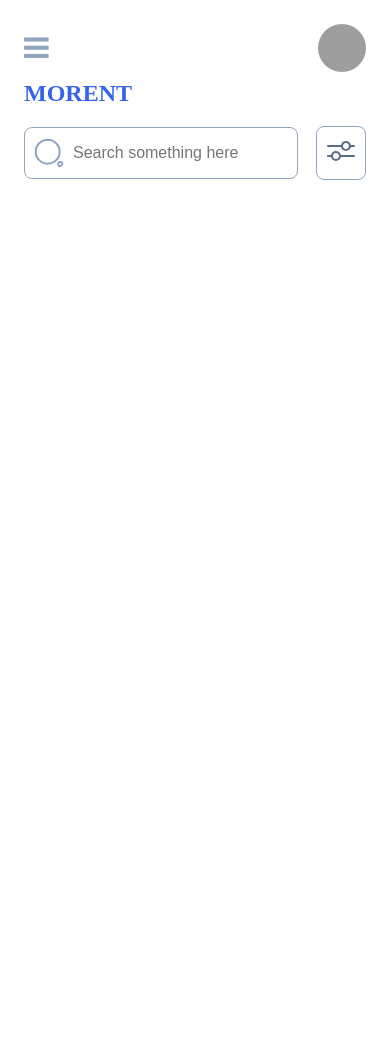
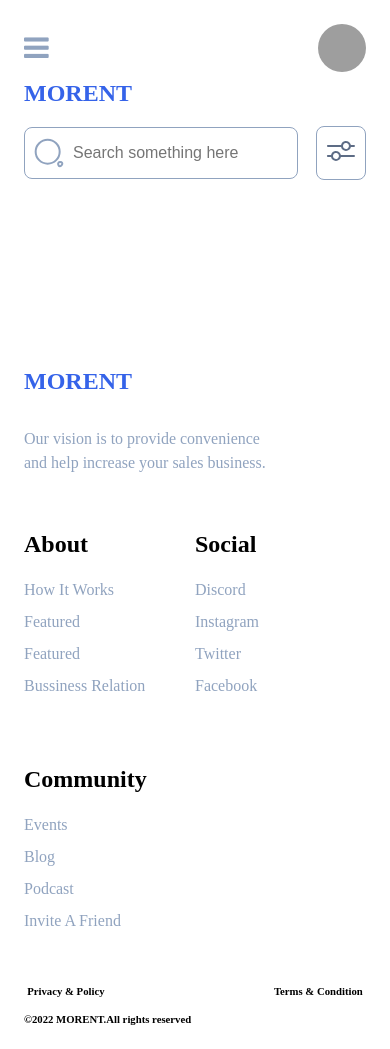
Before and after one commit to meet-org/Morent-Cars, a React (Create React App) app: page / in a window 390 px wide. Before the commit the page ends 844 px from the top, so only its background shows below. Built offline with nearby package versions, Linux system fonts and the light colour scheme; grey boxes are pictures that could not be loaded.

Commit message:
Footer mobile view Done

```diff
--- a/src/App.js
+++ b/src/App.js
@@ -1,12 +1,16 @@
 import React, { Component } from "react";
 import "./App.scss";
 import Navbar from "./components/navbar/Navbar.js";
+import Footer from "./components/footer/Footer.js";
 
 class App extends Component {
    render() {
       return (
          <div className="App">
             <Navbar></Navbar>
+            <br /><br /><br /><br /><br />
+            <br /><br /><br /><br /><br />
+            <Footer></Footer>
          </div>
       );
    }
--- a/src/App.scss
+++ b/src/App.scss
@@ -0,0 +1,3 @@
+.App{
+    padding: 1.5rem;
+}
--- /dev/null
+++ b/src/components/footer/Footer.js
@@ -0,0 +1,36 @@
+import React, { Component } from 'react';
+import './footer.scss';
+import FooterItem from './FooterItem';
+
+class Footer extends Component {
+    state = {  }
+    render() {
+        return (
+            <>
+                <footer>
+                    <div className="logo-box">
+                        <h2 className='logo'>MORENT</h2>
+                        <p className='description'>
+                            Our vision is to provide convenience
+                            and help increase your sales business.
+                        </p>
+                    </div>
+                    <div className="item-container">
+                        <FooterItem title='About' item1='how it works' item2='Featured' item3='Featured' item4='bussiness relation'></FooterItem>
+                        <FooterItem title='Social' item1='discord' item2='instagram' item3='twitter' item4='facebook'></FooterItem>
+                        <FooterItem title='Community' item1='events' item2='blog' item3='podcast' item4='invite a friend'></FooterItem>
+                    </div>
+                    <div className="copy-section">
+                        <div className="policy-section">
+                            <h6>Privacy & Policy</h6>
+                            <h6>Terms & Condition</h6>
+                        </div>
+                        <h6>&copy;2022 MORENT.All rights reserved</h6>
+                    </div>
+                </footer>
+            </>
+        );
+    }
+}
+
+export default Footer;
--- /dev/null
+++ b/src/components/footer/FooterItem.js
@@ -0,0 +1,23 @@
+import React, { Component } from 'react';
+
+class FooterItem extends Component {
+    state = {  }
+    render() {
+        const {title,item1, item2, item3, item4} = this.props;
+        return (
+            <>
+                <div className="footer-list-item">
+                    <h2 className="title">{title}</h2>
+                    <ul>
+                        <li>{item1}</li>
+                        <li>{item2}</li>
+                        <li>{item3}</li>
+                        <li>{item4}</li>
+                    </ul>
+                </div>
+            </>
+        );
+    }
+}
+
+export default FooterItem;
--- /dev/null
+++ b/src/components/footer/footer.scss
@@ -0,0 +1,53 @@
+@import '../../index.scss';
+
+footer{
+    .logo-box{
+        width: 16rem;
+
+        .logo{
+            color: var(--color-primary);
+            margin : {
+                top: .5rem;
+                bottom: 1.2rem;
+            }
+        }
+        .description{
+            color: var(--color-dark-300);
+            line-height: 1.5;
+            margin: {
+                top: 2rem;
+                bottom: 1.5rem;
+            };
+        }
+    }
+    .item-container{
+        display: grid;
+        grid-template-columns:repeat(2, 1fr);
+        .footer-list-item{
+            margin: {
+                top: 2rem;
+                bottom: 2rem;
+            };
+            .title{
+                text-transform: capitalize;
+                margin-bottom: 1rem;
+            }
+            ul{
+                li{
+                    color: var(--color-dark-300);
+                    text-transform: capitalize;
+                    line-height: 2;
+                }
+            }
+        }
+    }
+    hr{
+        color: var(--color-dark-300);
+    }
+    .copy-section{
+        .policy-section{
+            @include d-flex(space-between, center);
+            padding: 1rem .2rem;
+        }
+    }
+}
--- a/src/components/navbar/navbar.scss
+++ b/src/components/navbar/navbar.scss
@@ -1,6 +1,6 @@
 @import '../../index.scss';
 nav{
-    padding: 1.5rem;
+    // padding: 1.5rem;
     .profile-box{
         @include  d-flex(space-between,center);
         .fa{
```
